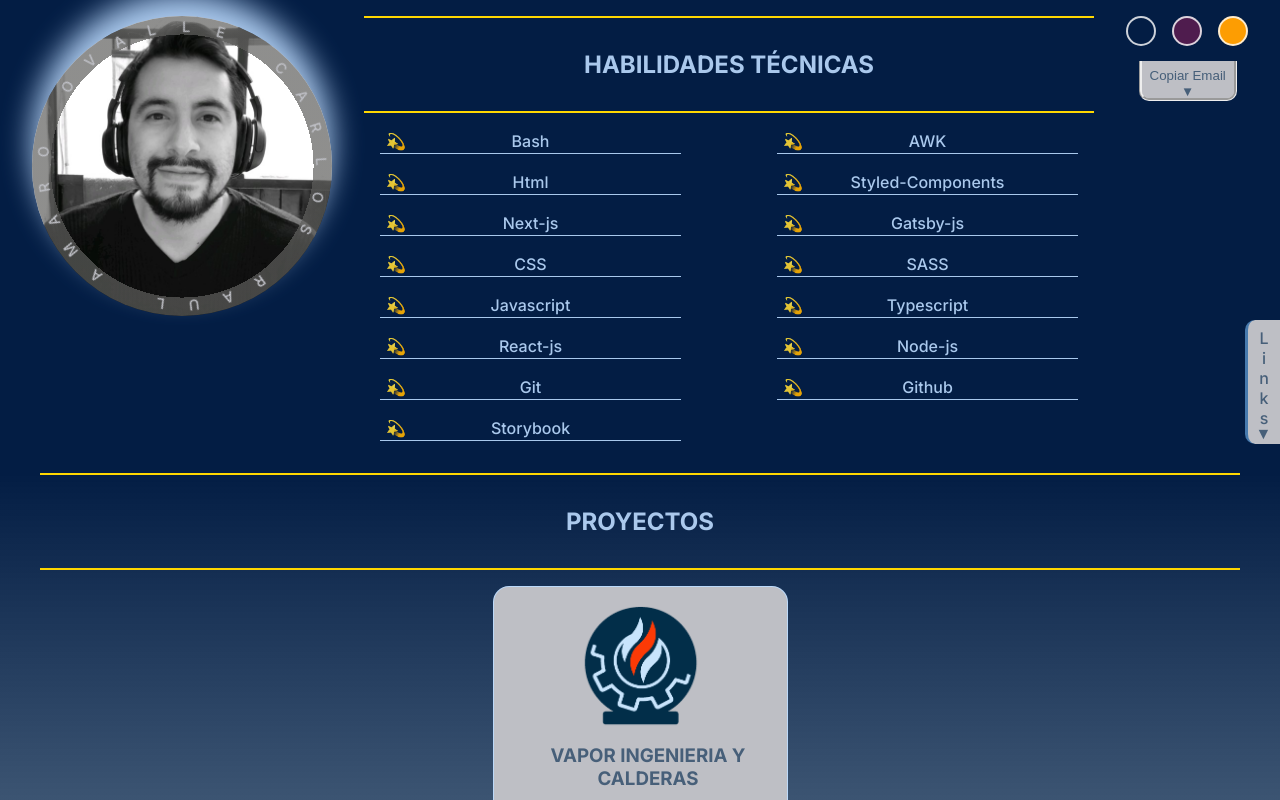
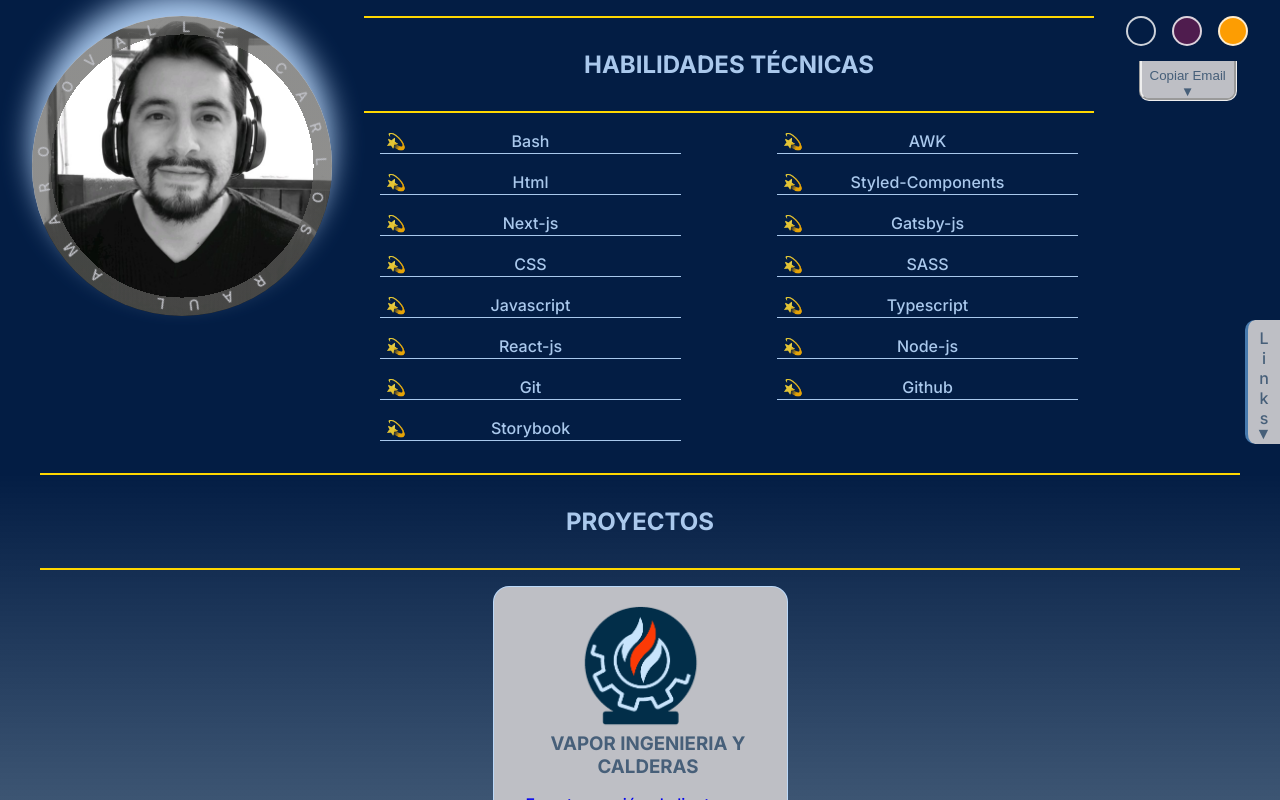
Before and after one commit to includeovalle/portafolio_2023, a Next.js app: page / in a window 1280 px wide. Shown: the top 800 px of the page. Built offline with nearby package versions, Linux system fonts and the light colour scheme.

Commit message:
chore: [card] add links

```diff
--- a/app/components/Designs/languages/index.tsx
+++ b/app/components/Designs/languages/index.tsx
@@ -10,7 +10,7 @@ const Index = () => {
     <>
       <br />
       <Ptag className={currentTheme}>ingles</Ptag>
-      <Ptag className={currentTheme}>portugues</Ptag>
+      <Ptag className={currentTheme}>portugu&#233;s</Ptag>
       <Ptag className={currentTheme}>español</Ptag>
     </>
   );
--- a/app/components/card/index.tsx
+++ b/app/components/card/index.tsx
@@ -6,7 +6,7 @@ import { ImageInterface } from "@/app/types/";
 const Index = ({ className = "card", alt, src, children }: ImageInterface) => {
 
     return (
-        <CustomImage className={className} src={src} alt={alt} figcaption={true}>
+        <CustomImage links href="https:www.vaporingenieriaycalderas.mx" target="_blank" className={className} src={src} alt={alt} figcaption={true}>
             {children}
         </CustomImage>
     );
```
